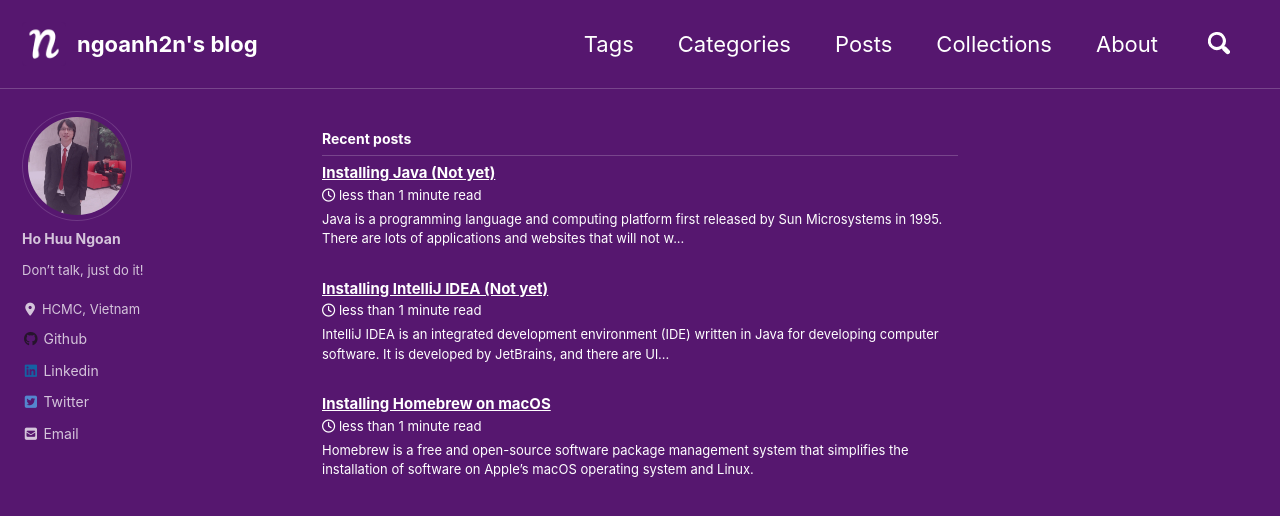
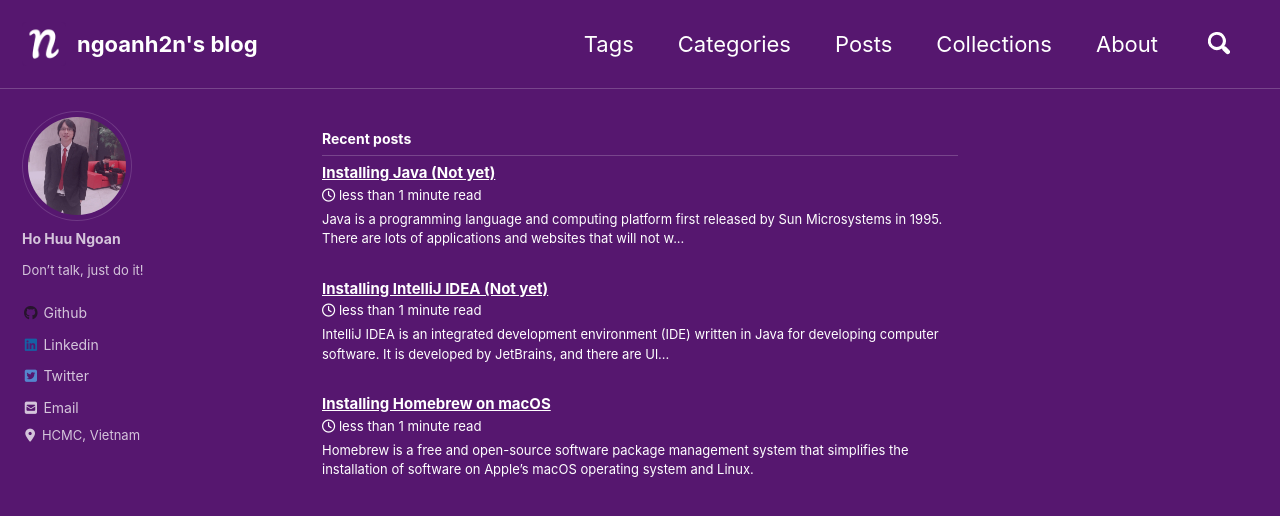
Before and after one commit to ngoanh2n/blog, a Jekyll site: the page built from index.html, in a window 1280 px wide and 900 px high. Shown: the top 516 px of the window. Built offline with Jekyll 4.4.1, drawn with Linux system fonts in a browser that asks for light colours; cached includes are drawn as plain includes; nearby versions of some CDN libraries; the list of posts is cut into pages by our own code; comment, search, counter and statistics services are not loaded; a style sheet for code colours, icons or effects is not loaded.

Commit message:
Change position of location to the last

```diff
--- a/_includes/author-profile.html
+++ b/_includes/author-profile.html
@@ -44,12 +44,6 @@
   <div class="author__urls-wrapper">
     <button class="btn btn--inverse">{{ site.data.ui-text[site.locale].follow_label | remove: ":" | default: "Follow" }}</button>
     <ul class="author__urls social-icons">
-      {% if author.location %}
-        <li itemprop="homeLocation" itemscope itemtype="https://schema.org/Place">
-          <i class="fas fa-fw fa-map-marker-alt" aria-hidden="true"></i> <span itemprop="name">{{ author.location }}</span>
-        </li>
-      {% endif %}
-
       {% if author.links %}
         {% for link in author.links %}
           {% if link.label and link.url %}
@@ -259,6 +253,12 @@
         </li>
       {% endif %}
 
+      {% if author.location %}
+        <li itemprop="homeLocation" itemscope itemtype="https://schema.org/Place">
+          <i class="fas fa-fw fa-map-marker-alt" aria-hidden="true"></i> <span itemprop="name">{{ author.location }}</span>
+        </li>
+      {% endif %}
+
       {% include author-profile-custom-links.html %}
     </ul>
   </div>
```
